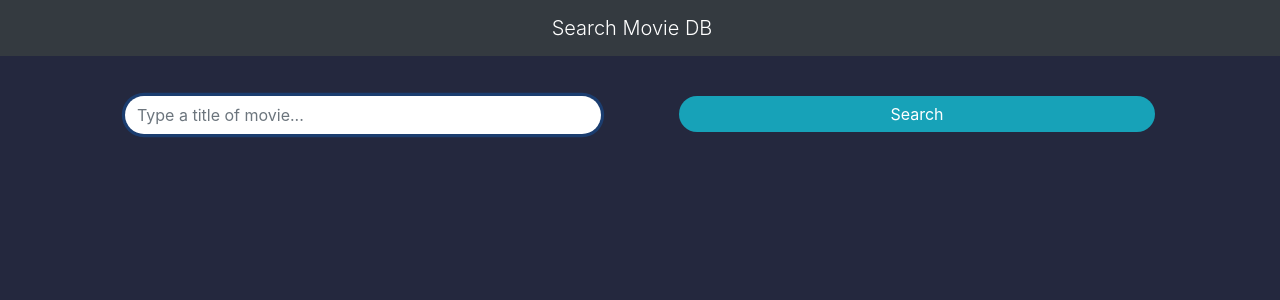
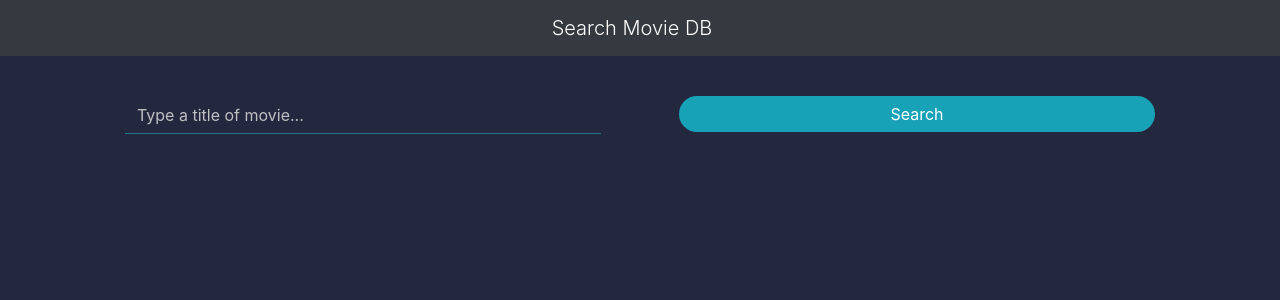
Before and after one commit to Brian-Santeliz/react-movie-omdb, a React (Create React App) app: page / in a window 1280 px wide. Shown: the top 300 px of the page. Built offline with nearby package versions, Linux system fonts and the light colour scheme.

Commit message:
modify style of inputSearch

```diff
--- a/src/components/InputSearch.js
+++ b/src/components/InputSearch.js
@@ -33,10 +33,10 @@ const InputSearch = ({ setMovies }) => {
         <div className="row p-3 input">
           <div className="col-md-6 ">
             <form onSubmit={(e) => handleSubmit(e)}>
-              <div className="form-group  px-4  ">
+              <div className="form-group  form-div px-4  ">
                 <input
                   type="text"
-                  className="form-control form "
+                  className=" form "
                   placeholder="Type a title of movie..."
                   autoFocus
                   onChange={(e) => handleChange(e)}
--- a/src/index.css
+++ b/src/index.css
@@ -1,16 +1,35 @@
+:root{
+    --base:#24283e;
+}
 body{
-    background:
-      #24283e  ;
+    background:var(--base) ;
 }
 .btn-submit{
     border-radius:6em;
     border:none;
 }
+.form-div{
+    background:var(--base)
+}
 .form{
-    border-radius:3em;
+    background: transparent;
+    outline:none;
     border:none;
+    border-bottom:1px solid #207886;
+    color:#fff;
+    display: block;
+    width: 100%;
+    height: calc(1.5em + .75rem + 2px);
+    padding: .375rem .75rem;
+    font-size: 1rem;
+    font-weight: 400;
+    line-height: 1.5;
+    background-clip: padding-box;
+    transition: border-color .15s ease-in-out, box-shadow .15s ease-in-out
 }
-
+.form::placeholder{
+    color:rgba(238, 238, 238, 0.767);
+}
 
 .card-color{
     background:#737070;
```
